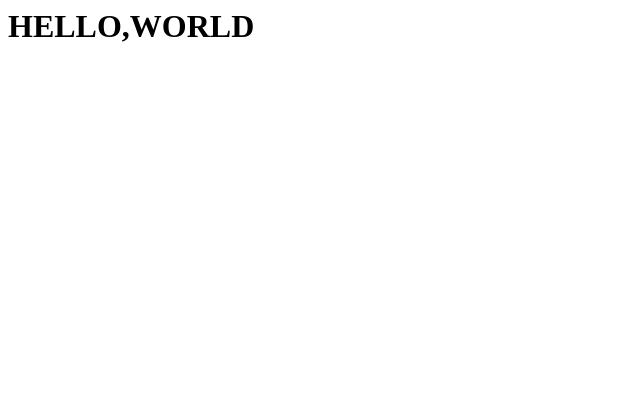
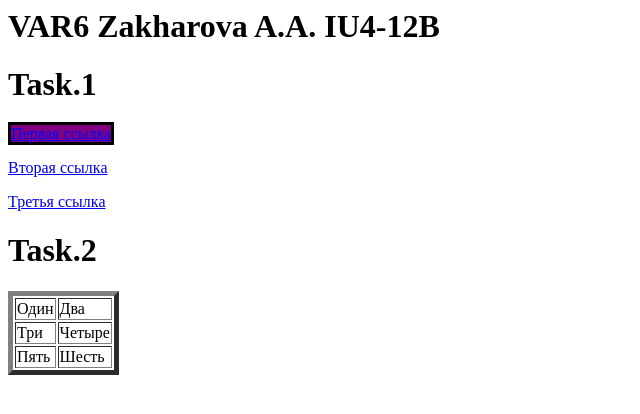
Before and after one commit to Anastasya-art/Anastasya-art, a plain HTML site: page index.html in a window 1280 px wide. Shown: the whole page, without its empty margins (0-640 px from the left). Drawn offline with Linux system fonts and the light colour scheme.

Commit message:
Update index.html

```diff
--- a/index.html
+++ b/index.html
@@ -1,7 +1,63 @@
 <html>
 <head>
+<meta charset="utf-8">
+<style>
+.one:link{
+	 color: blue;
+	 background-color: purple;
+	 border: solid black;
+	 }
+.two:active{
+     color: red;
+	 background-color: green;
+	 border: solid black;
+}
+.three:visited{
+     color: yellow;
+	 background-color: red;
+	 border: solid black;
+}
+.color2:hover{
+        background-color:red;
+		color:blue;
+}
+.color2:active{
+        background-color:green;
+		color:grey;
+}
+.color1:hover{
+        background-color:pink;
+		color:yellow;
+}
+.color2:active{
+        background-color:purple;
+		color:orange;
+}
+</style>
 </head>
 <body>
-<h1>HELLO,WORLD</h1>
+<h1> VAR6 Zakharova A.A. IU4-12B</h1>
+<div>
+<h1>Task.1</h1>
+<p><a class="one"; href="www.google.com">Первая ссылка</a></p>
+<p><a class="two"; href="www.google.com">Вторая ссылка</a></p>
+<p><a class="three"; href="www.google.com">Третья ссылка</a></p>
+</div>
+<div>
+<h1>Task.2</h1>
+<table border="5px">
+<tr>
+<td class="color1">Один</td>
+<td class="color2">Два</td>
+</tr>
+<tr>
+<td class="color1">Три</td>
+<td class="color2">Четыре</td>
+</tr><tr>
+<td class="color1">Пять</td>
+<td class="color2">Шесть</td>
+</tr>
+</table>
+</div>
 </body>
 </html>
```
